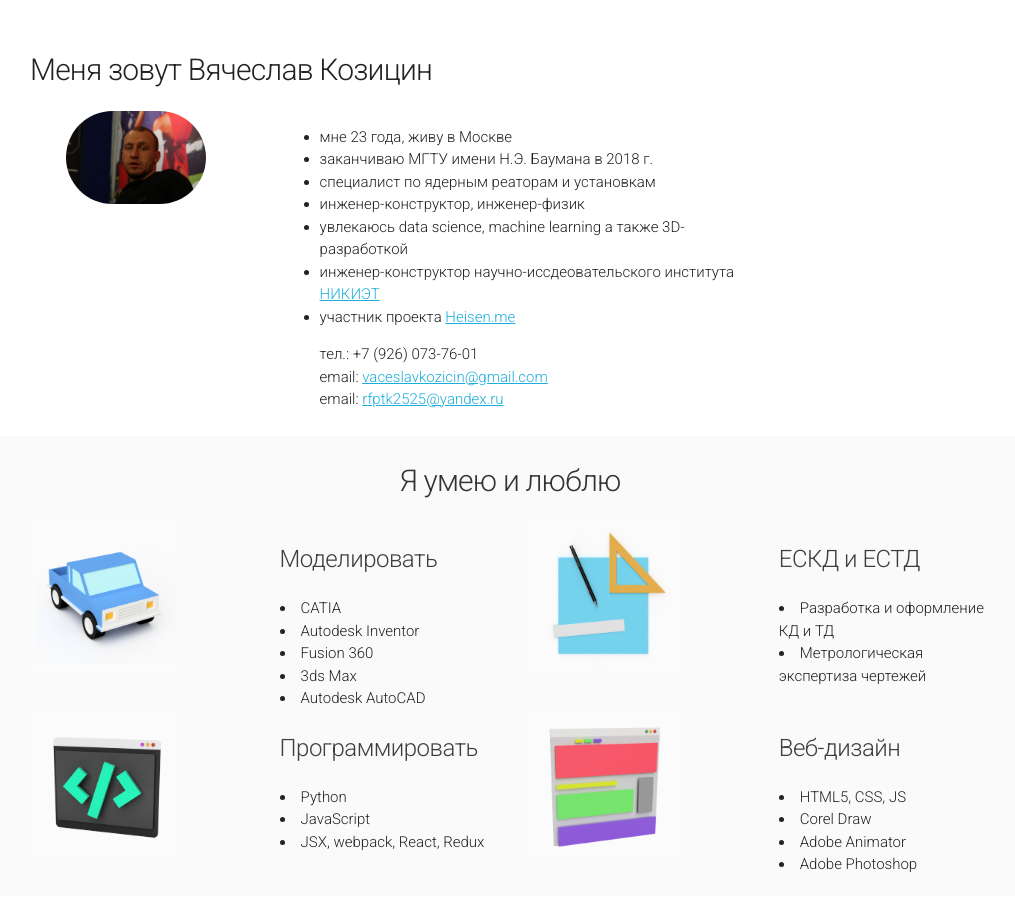
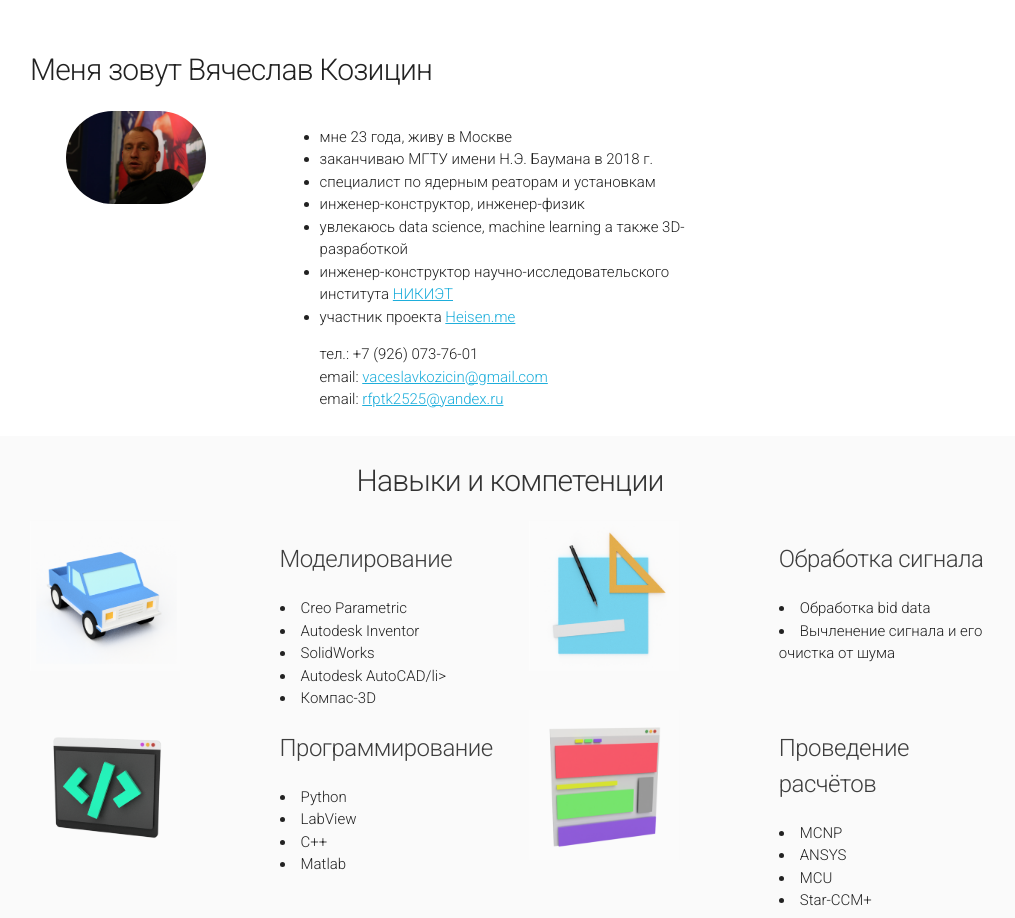
Before and after one commit to KozitsinSlava/KozitsinSlava.github.io, a plain HTML site: page index.html in a window 1280 px wide. Shown: the top 918 px of the page, without its empty margins (130-1145 px from the left). Drawn offline with nearby package versions, Linux system fonts and the light colour scheme; a script that the page names is missing.

Commit message:
Update index.html

```diff
--- a/index.html
+++ b/index.html
@@ -62,7 +62,7 @@
 						<li>специалист по ядерным реаторам и установкам </li>
 						<li>инженер-конструктор, инженер-физик </li>
 						<li>увлекаюсь data science, machine learning а также 3D-разработкой</li>
-						<li>инженер-конструктор научно-иссдеовательского института <a target="blank" href="http://www.nikiet.ru/">НИКИЭТ</a></li>
+						<li>инженер-конструктор научно-исследовательского института <a target="blank" href="http://www.nikiet.ru/">НИКИЭТ</a></li>
 						<li>участник проекта <a target="blank" href="https://heisen.me">Heisen.me</a></li>
 						<p class="main-phone">тел.: +7 (926) 073-76-01</p>
 						<p class="main-mail">email: <a class="link-mail" href="mailto:vaceslavkozicin@gmail.com">vaceslavkozicin@gmail.com</a></p>
@@ -77,7 +77,7 @@
 		<div class="container">
 			<div class="row">
 				<div class="twelve col tit">
-					<h4>Я умею и люблю</h4>
+					<h4>Навыки и компетенции</h4>
 				</div>
 			</div>
 			<div class="row">
@@ -85,20 +85,20 @@
 					<img class="utilite-full img-size" src="img/111.png">
 				</div>
 				<div class="three col">
-					<h5 class="mini-tit">Моделировать</h5>
-					<li>CATIA</li>
+					<h5 class="mini-tit">Моделирование</h5>
+					<li>Creo Parametric</li>
 					<li>Autodesk Inventor</li>
-					<li>Fusion 360</li>
-					<li>3ds Max</li>
-					<li>Autodesk AutoCAD</li>
+					<li>SolidWorks</li>
+					<li>Autodesk AutoCAD/li>
+					<li>Компас-3D</li>
 				</div>
 				<div class="three col img-mob">
 					<img class="utilite-full img-size" src="img/222.png">
 				</div>
 				<div class="three col">
-					<h5 class="mini-tit">ЕСКД и ЕСТД</h5>
-					<li>Разработка и оформление КД и ТД</li>
-					<li>Метрологическая экспертиза чертежей</li>
+					<h5 class="mini-tit">Обработка сигнала</h5>
+					<li>Обработка bid data</li>
+					<li>Вычленение сигнала и его очистка от шума</li>
 				</div>
 			</div>
 			<div class="row">
@@ -106,20 +106,21 @@
 					<img class="utilite-full img-size" src="img/444.png">
 				</div>
 				<div class="three col">
-					<h5 class="mini-tit">Программировать</h5>
+					<h5 class="mini-tit">Программирование</h5>
 					<li>Python</li>
-					<li>JavaScript</li>
-					<li>JSX, webpack, React, Redux</li>
+					<li>LabView</li>
+					<li>С++</li>
+					<li>Matlab</li>
 				</div>
 				<div class="three col img-mob">
 					<img class="utilite-full img-size" src="img/333.png">
 				</div>
 				<div class="three col">
-					<h5 class="mini-tit">Веб-дизайн</h5>
-					<li>HTML5, CSS, JS</li>
-					<li>Corel Draw</li>
-					<li>Adobe Animator</li>
-					<li>Adobe Photoshop</li>
+					<h5 class="mini-tit">Проведение расчётов</h5>
+					<li>MCNP</li>
+					<li>ANSYS</li>
+					<li>MCU</li>
+					<li>Star-CCM+</li>
 				</div>
 			</div>
 		</div>
```
